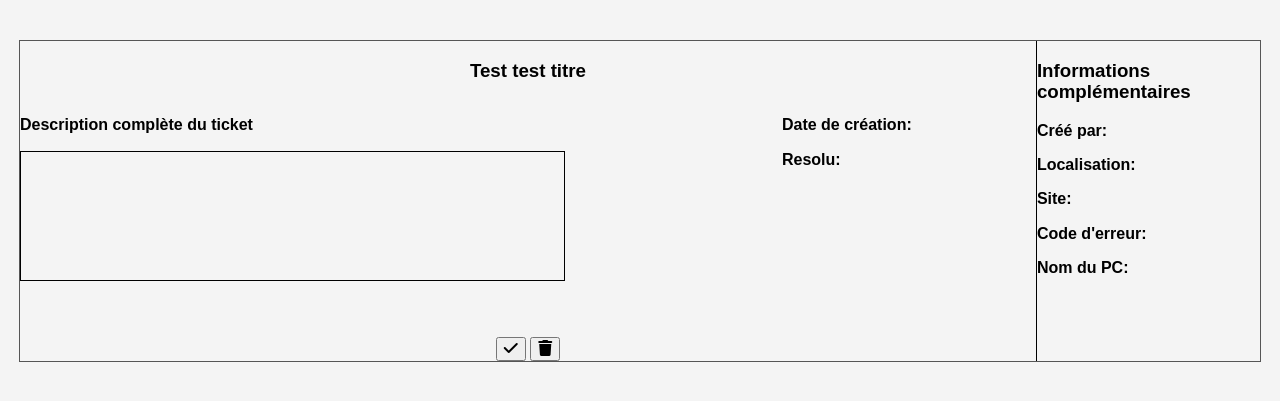
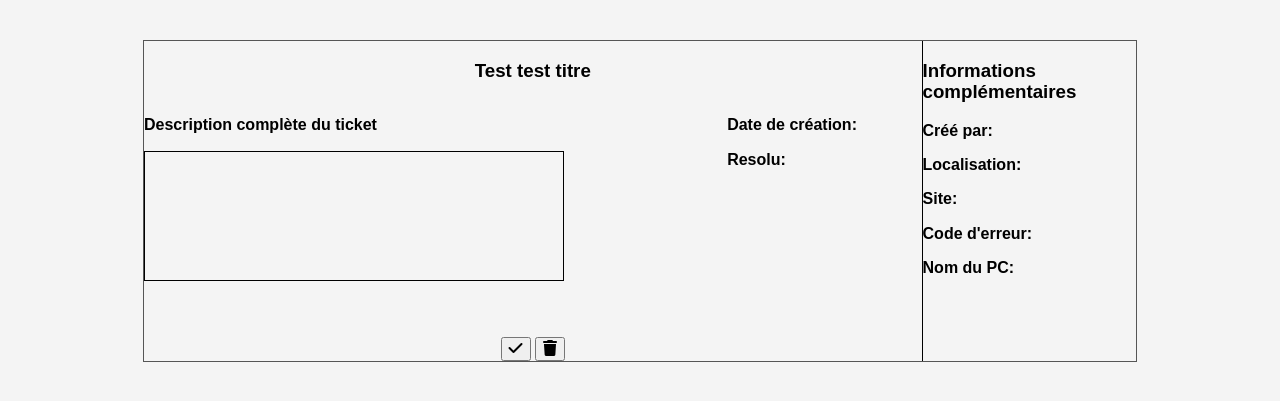
Before and after one commit to Centre-National-des-arts-du-cirque/IntraCnac, a Symfony app: template templates/admin/index.html.twig in a window 1280 px wide. Shown: the part 194-595 px from the top of the page. Run offline with Twig, Linux system fonts and the light colour scheme; the template is opened without the code that fills it, so the values that code supplies are empty; some libraries are stand-ins or nearby versions.

Commit message:
fix: css for better looking

```diff
--- a/public/css/admin/admin.css
+++ b/public/css/admin/admin.css
@@ -90,8 +90,8 @@ tr:nth-child(even) {
     margin-bottom: 20px;
     margin-top: 40px;
     overflow-x: hidden;
-    justify-content: space-around;
-    width: 100%;
+    justify-content: center;
+    width: 80%;
     height: 40%;
 }
 
```
